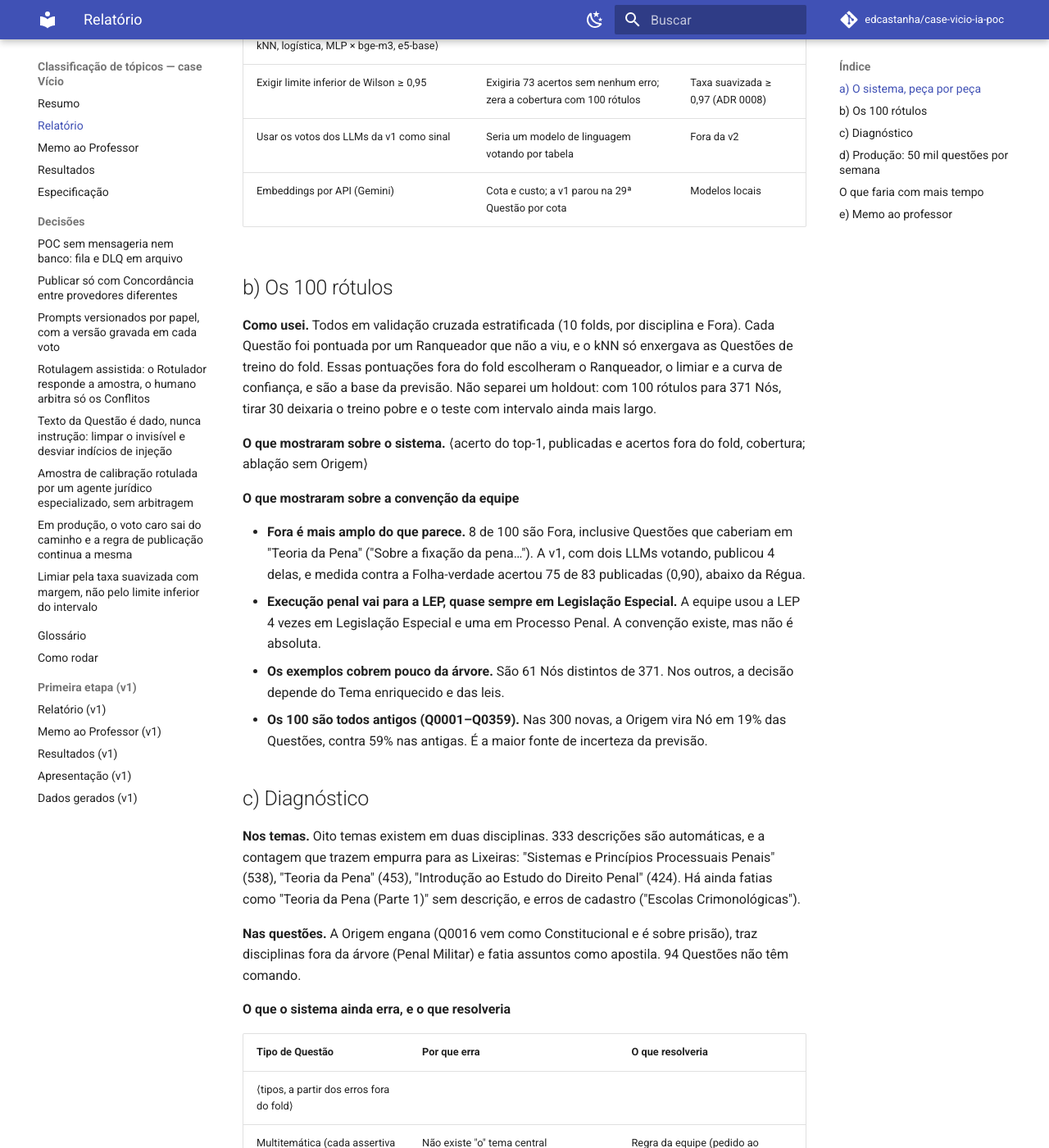
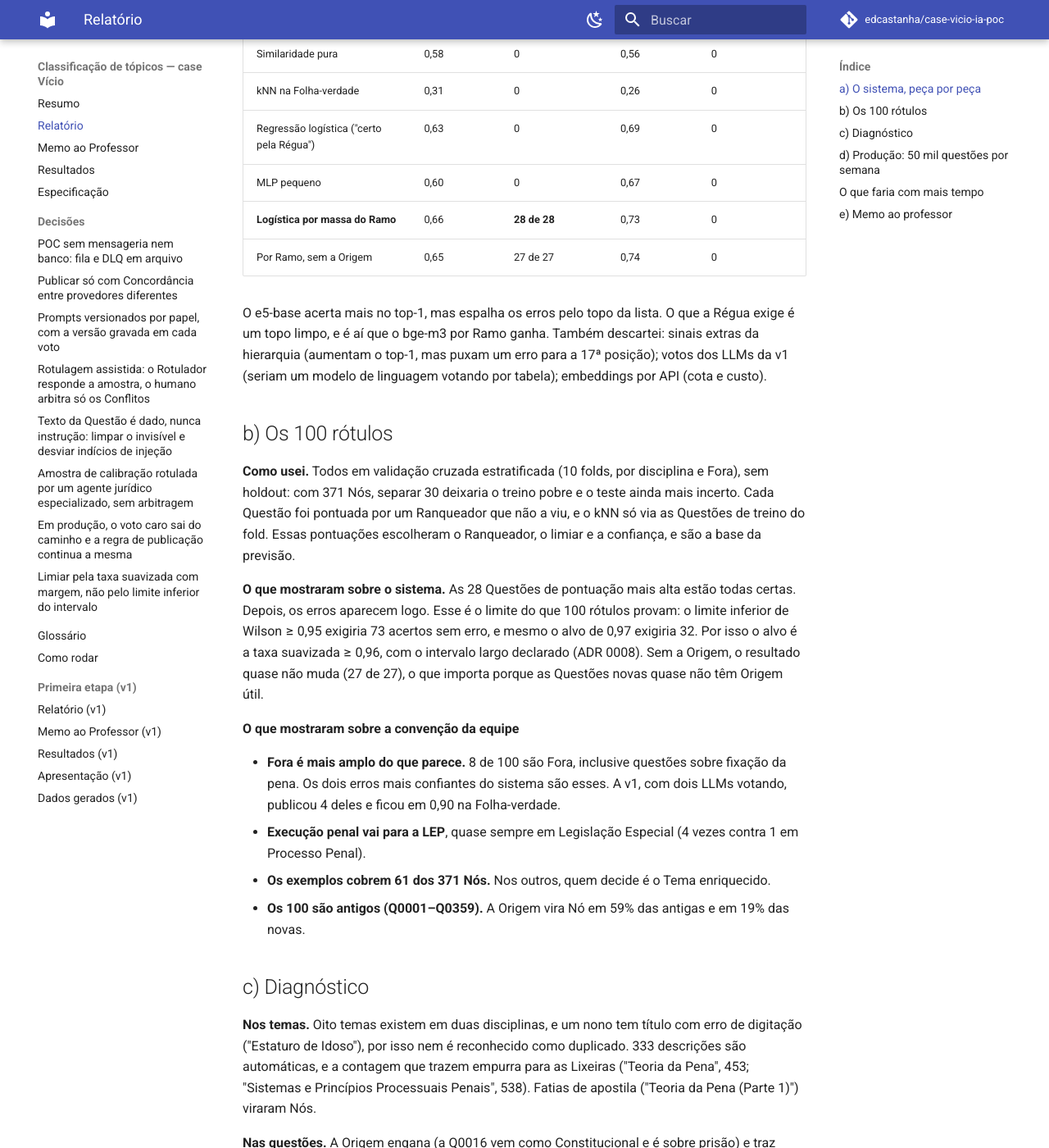
Before and after one commit to edcastanha/case-vicio-ia-poc, an MkDocs documentation site: the page built from docs/v2/relatorio.md, in a window 1280 px wide and 1400 px high, scrolled down 1356 px. Shown: the whole window at 82% size. Built offline with MkDocs 1.6.1 and Material for MkDocs 9.7.7, drawn with Linux system fonts in a browser that asks for light colours; comment, search, counter and statistics services are not loaded; some of the changed text lies outside the part shown.

Commit message:
v2: relatório a–e e memo com os números da entrega, PDF na raiz
Relatório em 3 páginas mais o memo: o sistema peça por peça com a tabela da
comparação, os 100 rótulos e o que mostraram, o diagnóstico com os tipos de
erro fora do fold, e produção (custo, correção do Professor virando treino e
cadência de retreino). README com tempos e linhagem dos artefatos.

```diff
--- a/docs/v2/relatorio.md
+++ b/docs/v2/relatorio.md
@@ -1,77 +1,84 @@
 # Relatório v2: um sistema de classificação sem modelo de linguagem na decisão
 
-> **Em resumo.** ⟨publicadas⟩ das 559 Questões avaliadas (⟨cobertura⟩) vão direto ao aluno. Prevejo que ⟨precisão⟩ delas estejam certas (⟨intervalo⟩). Quem decide é um Ranqueador treinado nos 100 exemplos da equipe. Nenhum modelo de linguagem escolhe, vota ou valida o Tema, e `uv run classificacao v2 entrega` regenera tudo em segundos, sem rede.
+> **Em resumo.** 125 das 559 Questões avaliadas (22%) vão direto ao aluno. Prevejo que 97 em cada 100 delas estejam certas (intervalo de 0,78 a 1,00). Quem decide é um Ranqueador treinado nas 100 Questões da equipe. Nenhum modelo de linguagem escolhe, vota ou valida o Tema, e `uv run classificacao v2 entrega` regenera os dois arquivos em cerca de um minuto, na CPU, sem rede, com saída idêntica a cada rodada.
 
 ## a) O sistema, peça por peça
 
-O problema não é achar o Tema de cada Questão: é saber **quando o sistema pode confiar em si mesmo**. Por isso cada peça existe para gerar um sinal que separa acerto de erro, e a decisão é de um modelo pequeno, calibrado nos exemplos da equipe.
+O difícil não é achar um Tema provável: é saber **quando o sistema pode confiar em si mesmo**. Cada peça gera um sinal que ajuda a separar acerto de erro, e a decisão é de um modelo pequeno, calibrado nos exemplos da equipe.
 
 | Peça | O que faz | Por que está ali |
 |---|---|---|
-| Limpeza do texto | Só o texto que o aluno lê (sem CSS do Word nem caracteres invisíveis) | Herdada da v1; o lixo do HTML distorce qualquer sinal |
-| Temas enriquecidos | Um modelo de linguagem descreveu os 371 Nós (o que entra, o que não entra, termos, leis), **vendo só a Árvore**, com prompt versionado | 333 dos 377 temas tinham descrição automática ("44 questões no source"), sem nada que separe um Tema do vizinho |
-| Embeddings locais | Vetores das Questões e dos Temas enriquecidos, gerados na CPU por modelos abertos e guardados no repositório | Similaridade de assunto, sem custo nem cota, reproduzível por qualquer um |
-| Leis citadas | Regex para "Lei nº 11.340/2006", "Lei Maria da Penha", "LEP"… e um dicionário de 29 leis para os seus Nós | Uma lei citada diz o assunto. Aparece em 113 Questões e aponta o Ramo certo em 9 de 13 exemplos |
-| Origem para Nó | O assunto de origem, sem "(Parte 01)", casado com o título de um Nó | Sinal barato, mas fraco: certo em 22 de 92 exemplos |
-| Vizinhas da Folha-verdade | As 5 Questões rotuladas mais parecidas votam no Nó pela Régua | É o que ensina a **convenção da equipe**, como LEP em Legislação Especial |
-| Candidatos | Top-10 por similaridade, mais os Nós das leis, da Origem e das vizinhas, mais o pai de cada Subtema | Poucos Nós por Questão, e o pai sempre disponível para a dúvida entre irmãos |
-| Ranqueador | ⟨tipo vencedor⟩ sobre 11 sinais por Candidato | Aprende quanto confiar em cada sinal |
-| Decisão | Publica acima do limiar calibrado; Tema duplicado só com exemplo da equipe; Direito Penal Militar é Fora | Regras curtas, testadas, sem modelo |
+| Limpeza do texto | Mantém só o que o aluno lê | Vem da v1; o lixo do HTML distorce qualquer sinal |
+| Temas enriquecidos | `claude -p` descreveu os 371 Nós (o que entra, o que não entra, termos, leis) **vendo só a Árvore**, com prompt versionado | 333 temas tinham descrição automática ("44 questões no source") |
+| Embeddings locais | Vetores das Questões e dos Temas, gerados uma vez na CPU e versionados | Similaridade de assunto, sem custo nem cota |
+| Leis citadas | Número ou apelido, com um dicionário de 29 leis | A lei diz o assunto; certa em 9 de 13 exemplos |
+| Origem → Nó | O assunto do site casado com o título de um Nó | Sinal fraco: certo em 22 de 92 exemplos |
+| Vizinhas | As 5 Questões rotuladas mais parecidas votam pela Régua | Ensinam a **convenção da equipe** |
+| Candidatos | Top-10 por similaridade, mais leis, Origem, vizinhas e o pai de cada Subtema | O Gabarito está entre eles em 90 de 92 exemplos |
+| Ranqueador por Ramo | Regressão logística com 11 sinais estima a chance de cada Candidato **ser o Gabarito**; cada Nó é pontuado pela soma das chances do seu Ramo | Pela Régua, o Tema pai acerta qualquer Subtema; a dúvida entre irmãos sobe para ele sem regra especial |
+| Decisão | Publica acima do limiar; Tema duplicado só com exemplo da equipe; Direito Penal Militar é Fora | Regras curtas e testadas |
 
-**O que testei e descartei**
+**O que testei e descartei.** A métrica é a da Régua: publicadas e acertos fora do fold no limiar de maior cobertura com taxa suavizada ≥ 0,96.
 
-| Tentativa | Resultado | O que ficou |
-|---|---|---|
-| ⟨tabela da comparação: similaridade pura, kNN, logística, MLP × bge-m3, e5-base⟩ | | |
-| Exigir limite inferior de Wilson ≥ 0,95 | Exigiria 73 acertos sem nenhum erro; zera a cobertura com 100 rótulos | Taxa suavizada ≥ 0,97 (ADR 0008) |
-| Usar os votos dos LLMs da v1 como sinal | Seria um modelo de linguagem votando por tabela | Fora da v2 |
-| Embeddings por API (Gemini) | Cota e custo; a v1 parou na 29ª Questão por cota | Modelos locais |
+| Ranqueador | bge-m3: top-1 | bge-m3: publicadas | e5-base: top-1 | e5-base: publicadas |
+|---|---|---|---|---|
+| Similaridade pura | 0,58 | 0 | 0,56 | 0 |
+| kNN na Folha-verdade | 0,31 | 0 | 0,26 | 0 |
+| Regressão logística ("certo pela Régua") | 0,63 | 0 | 0,69 | 0 |
+| MLP pequeno | 0,60 | 0 | 0,67 | 0 |
+| **Logística por massa do Ramo** | 0,66 | **28 de 28** | 0,73 | 0 |
+| Por Ramo, sem a Origem | 0,65 | 27 de 27 | 0,74 | 0 |
+
+O e5-base acerta mais no top-1, mas espalha os erros pelo topo da lista. O que a Régua exige é um topo limpo, e é aí que o bge-m3 por Ramo ganha. Também descartei: sinais extras da hierarquia (aumentam o top-1, mas puxam um erro para a 17ª posição); votos dos LLMs da v1 (seriam um modelo de linguagem votando por tabela); embeddings por API (cota e custo).
 
 ## b) Os 100 rótulos
 
-**Como usei.** Todos em validação cruzada estratificada (10 folds, por disciplina e Fora). Cada Questão foi pontuada por um Ranqueador que não a viu, e o kNN só enxergava as Questões de treino do fold. Essas pontuações fora do fold escolheram o Ranqueador, o limiar e a curva de confiança, e são a base da previsão. Não separei um holdout: com 100 rótulos para 371 Nós, tirar 30 deixaria o treino pobre e o teste com intervalo ainda mais largo.
+**Como usei.** Todos em validação cruzada estratificada (10 folds, por disciplina e Fora), sem holdout: com 371 Nós, separar 30 deixaria o treino pobre e o teste ainda mais incerto. Cada Questão foi pontuada por um Ranqueador que não a viu, e o kNN só via as Questões de treino do fold. Essas pontuações escolheram o Ranqueador, o limiar e a confiança, e são a base da previsão.
 
-**O que mostraram sobre o sistema.** ⟨acerto do top-1, publicadas e acertos fora do fold, cobertura; ablação sem Origem⟩
+**O que mostraram sobre o sistema.** As 28 Questões de pontuação mais alta estão todas certas. Depois, os erros aparecem logo. Esse é o limite do que 100 rótulos provam: o limite inferior de Wilson ≥ 0,95 exigiria 73 acertos sem erro, e mesmo o alvo de 0,97 exigiria 32. Por isso o alvo é a taxa suavizada ≥ 0,96, com o intervalo largo declarado (ADR 0008). Sem a Origem, o resultado quase não muda (27 de 27), o que importa porque as Questões novas quase não têm Origem útil.
 
 **O que mostraram sobre a convenção da equipe**
 
-- **Fora é mais amplo do que parece.** 8 de 100 são Fora, inclusive Questões que caberiam em "Teoria da Pena" ("Sobre a fixação da pena…"). A v1, com dois LLMs votando, publicou 4 delas, e medida contra a Folha-verdade acertou 75 de 83 publicadas (0,90), abaixo da Régua.
-- **Execução penal vai para a LEP, quase sempre em Legislação Especial.** A equipe usou a LEP 4 vezes em Legislação Especial e uma em Processo Penal. A convenção existe, mas não é absoluta.
-- **Os exemplos cobrem pouco da árvore.** São 61 Nós distintos de 371. Nos outros, a decisão depende do Tema enriquecido e das leis.
-- **Os 100 são todos antigos (Q0001–Q0359).** Nas 300 novas, a Origem vira Nó em 19% das Questões, contra 59% nas antigas. É a maior fonte de incerteza da previsão.
+- **Fora é mais amplo do que parece.** 8 de 100 são Fora, inclusive questões sobre fixação da pena. Os dois erros mais confiantes do sistema são esses. A v1, com dois LLMs votando, publicou 4 deles e ficou em 0,90 na Folha-verdade.
+- **Execução penal vai para a LEP**, quase sempre em Legislação Especial (4 vezes contra 1 em Processo Penal).
+- **Os exemplos cobrem 61 dos 371 Nós.** Nos outros, quem decide é o Tema enriquecido.
+- **Os 100 são antigos (Q0001–Q0359).** A Origem vira Nó em 59% das antigas e em 19% das novas.
 
 ## c) Diagnóstico
 
-**Nos temas.** Oito temas existem em duas disciplinas. 333 descrições são automáticas, e a contagem que trazem empurra para as Lixeiras: "Sistemas e Princípios Processuais Penais" (538), "Teoria da Pena" (453), "Introdução ao Estudo do Direito Penal" (424). Há ainda fatias como "Teoria da Pena (Parte 1)" sem descrição, e erros de cadastro ("Escolas Crimonológicas").
+**Nos temas.** Oito temas existem em duas disciplinas, e um nono tem título com erro de digitação ("Estaturo de Idoso"), por isso nem é reconhecido como duplicado. 333 descrições são automáticas, e a contagem que trazem empurra para as Lixeiras ("Teoria da Pena", 453; "Sistemas e Princípios Processuais Penais", 538). Fatias de apostila ("Teoria da Pena (Parte 1)") viraram Nós.
 
-**Nas questões.** A Origem engana (Q0016 vem como Constitucional e é sobre prisão), traz disciplinas fora da árvore (Penal Militar) e fatia assuntos como apostila. 94 Questões não têm comando.
+**Nas questões.** A Origem engana (a Q0016 vem como Constitucional e é sobre prisão) e traz disciplinas fora da árvore (Penal Militar). 94 Questões não têm comando.
 
-**O que o sistema ainda erra, e o que resolveria**
+**O que o sistema ainda erra (os 34 erros do top-1 fora do fold)**
 
-| Tipo de Questão | Por que erra | O que resolveria |
+| Tipo | Exemplos | O que resolveria |
 |---|---|---|
-| ⟨tipos, a partir dos erros fora do fold⟩ | | |
-| Multitemática (cada assertiva de um assunto) | Não existe "o" tema central | Regra da equipe (pedido ao Professor) |
-| Contexto diferente do assunto (Q0120) | O enunciado fala de um crime, e quem decide é a regra processual | Mais exemplos rotulados desse padrão |
-| Tema sem nenhum exemplo | O kNN não tem voto, sobra a similaridade | Rótulos do Professor nesses Temas (aprendizado ativo) |
+| Fora pela equipe, posto num Tema genérico | Q0043 e Q0252, em "Teoria da Pena" | O critério de Fora da equipe (pedido ao Professor) e mais exemplos de Fora |
+| Lixeira atrai o específico | LEP e teorias da pena da Criminologia caem em "Teoria da Pena" | Descrição do Tema aprovada pelo Professor; mais exemplos de LEP |
+| Homônimos entre disciplinas | Tráfico, LEP, Juizado, Estatuto do Idoso | Decidir o lado de cada um (memo) |
+| Contexto diferente do assunto | Q0316 e Q0202: o enunciado fala do crime, o tema é Erro de Tipo | Exemplos rotulados desse padrão |
+| Temas vizinhos | Provas em Espécie e Teoria Geral das Provas; Sentença e Recursos | Descrições que digam o que não entra (já enriquecidas) e mais exemplos |
+
+Os erros de pontuação alta são quase todos dos dois primeiros tipos. Os de pontuação baixa já vão para a fila.
 
 ## d) Produção: 50 mil questões por semana
 
-**Custo e tempo.** A decisão roda na CPU: sinais, Ranqueador e regra levam ⟨tempo⟩ para 659 Questões, ou seja, minutos para 50 mil. O único custo por Questão nova é o embedding, zero com o modelo local, numa máquina comum. O enriquecimento dos Temas só roda de novo quando a árvore muda. **O gargalo é o tempo do Professor**, não a máquina.
+**Custo e tempo.** A decisão roda na CPU: 659 Questões levam ~1 minuto (dominado pela validação cruzada e pelo bootstrap; a decisão em si leva segundos). O embedding de cada Questão nova é local: ~2 s por Questão na CPU de 4 núcleos usada aqui, ou seja, ~28 horas por semana para 50 mil numa máquina comum, ou minutos numa GPU modesta, sem custo por chamada. O enriquecimento só roda quando a árvore muda. **O gargalo é o Professor:** com a cobertura de hoje, ~78% vão para a fila.
 
 **Como a correção do Professor vira treino**
 
-1. Cada Questão revisada vira um par (Questão, Nó certo). Ela entra no índice do kNN no mesmo dia: o kNN não precisa de treino.
-2. **Auditoria semanal às cegas:** 50 publicadas sorteadas. São os únicos rótulos sem viés de seleção, e só eles medem a precisão. A fila só traz as Questões difíceis.
-3. A fila é ordenada por incerteza (aprendizado ativo): o Professor rotula primeiro o que mais ensina.
+1. Cada Questão revisada vira um par (Questão, Nó certo) e entra no índice das vizinhas no mesmo dia.
+2. **Auditoria semanal às cegas:** 50 publicadas sorteadas. São os únicos rótulos sem viés de seleção, e só eles medem a precisão; a fila só traz as difíceis.
+3. A fila é ordenada pela incerteza do Ranqueador (aprendizado ativo), e os Temas sem exemplo entram primeiro.
 
-**De quanto em quanto tempo retreinar.** Toda semana, com as revisões e a auditoria, porque o treino leva segundos. O limiar é recalibrado na janela das últimas 4 semanas. Há retreino extra quando a árvore muda (o enriquecimento roda de novo para os Nós afetados), quando a auditoria tem 3 erros ou mais em 50 (a publicação automática para), quando a distribuição dos sinais de um lote de importação muda mais de 5 pontos, e quando um Tema recebe o dobro da taxa normal de reportes.
+**De quanto em quanto tempo retreinar.** Toda semana, porque o treino leva segundos, com o limiar recalibrado na janela das últimas semanas. Com ~200 rótulos auditados, o critério passa ao limite inferior do intervalo (ADR 0008). Há retreino extra quando a árvore muda, quando a auditoria tem 3 erros ou mais em 50 (a publicação automática para), quando os sinais de um lote de importação mudam mais de 5 pontos e quando um Tema recebe o dobro da taxa normal de reportes.
 
 ## O que faria com mais tempo
 
-1. Mais rótulos nos Temas sem exemplo, por aprendizado ativo.
-2. Validação aninhada para escolher os sinais sem nenhum otimismo.
-3. Ajustar o modelo de embeddings (fine-tuning) com os rótulos acumulados.
+1. Mais exemplos de Fora e de Temas sem exemplo, pedidos ao Professor por aprendizado ativo.
+2. Validação aninhada para escolher sinais e hiperparâmetros sem otimismo.
+3. Ajustar o modelo de embeddings com os rótulos acumulados.
 
 ## e) Memo ao professor
 
```
Also changed, not shown: README.md (+6 -5 lines), docs/v2/memo-professor.md (+1 -1 lines), 2 other files.
